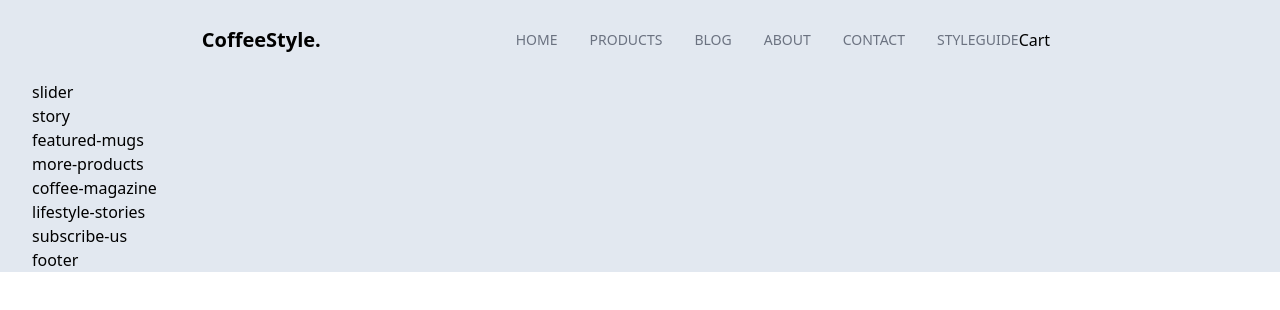
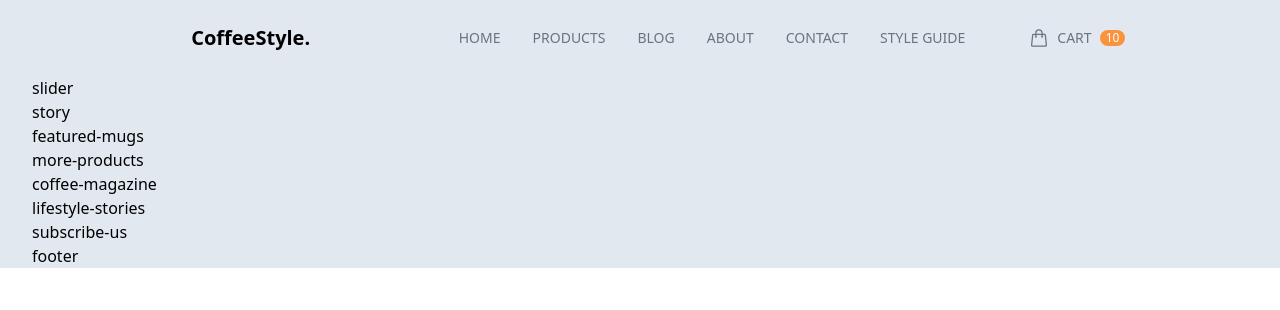
Before and after one commit to dangkhoa1195/tailwindcss-coffee-style, a website: page public/index.html in a window 1280 px wide. Drawn offline with Linux system fonts and the light colour scheme.

Commit message:
update css, finish desktop design

```diff
--- a/public/index.html
+++ b/public/index.html
@@ -32,12 +32,33 @@
               <li class="ct-top-menu-item"><a href="#" class="">About</a></li>
               <li class="ct-top-menu-item"><a href="#" class="">Contact</a></li>
               <li class="ct-top-menu-item">
-                <a href="#" class="">Styleguide</a>
+                <a href="#" class="">Style guide</a>
               </li>
             </ul>
-            <ul class="basis-1/6">
+            <ul
+              class="ml-16 flex basis-1/6 items-center justify-start text-sm font-medium uppercase text-gray-500"
+            >
               <li class="ct-top-menu-item">
-                <a href="#" class="">Cart</a>
+                <a href="#" class="flex items-center"
+                  ><svg
+                    xmlns="http://www.w3.org/2000/svg"
+                    fill="none"
+                    viewBox="0 0 24 24"
+                    stroke-width="1.5"
+                    stroke="currentColor"
+                    class="ct-icon"
+                  >
+                    <path
+                      stroke-linecap="round"
+                      stroke-linejoin="round"
+                      d="M15.75 10.5V6a3.75 3.75 0 10-7.5 0v4.5m11.356-1.993l1.263 12c.07.665-.45 1.243-1.119 1.243H4.25a1.125 1.125 0 01-1.12-1.243l1.264-12A1.125 1.125 0 015.513 7.5h12.974c.576 0 1.059.435 1.119 1.007zM8.625 10.5a.375.375 0 11-.75 0 .375.375 0 01.75 0zm7.5 0a.375.375 0 11-.75 0 .375.375 0 01.75 0z"
+                    />
+                  </svg>
+                  <span class="mx-2">Cart</span>
+                  <span class="ct-badge-circle bg-orange-400 text-white"
+                    >10</span
+                  ></a
+                >
               </li>
             </ul>
           </nav>
--- a/src/input.css
+++ b/src/input.css
@@ -6,3 +6,9 @@
 .ct-top-menu-item {
   @apply relative cursor-pointer py-1 after:absolute after:bottom-0 after:left-0 after:h-0.5 after:w-0 after:bg-light-coffee after:transition-all after:duration-300 after:ease-in-out hover:text-gray-800 hover:after:w-full;
 }
+.ct-icon {
+  @apply inline-block h-5 w-5;
+}
+.ct-badge-circle {
+  @apply rounded-full px-1.5 text-center text-xs;
+}
```
Also changed, not shown: public/output.css.
